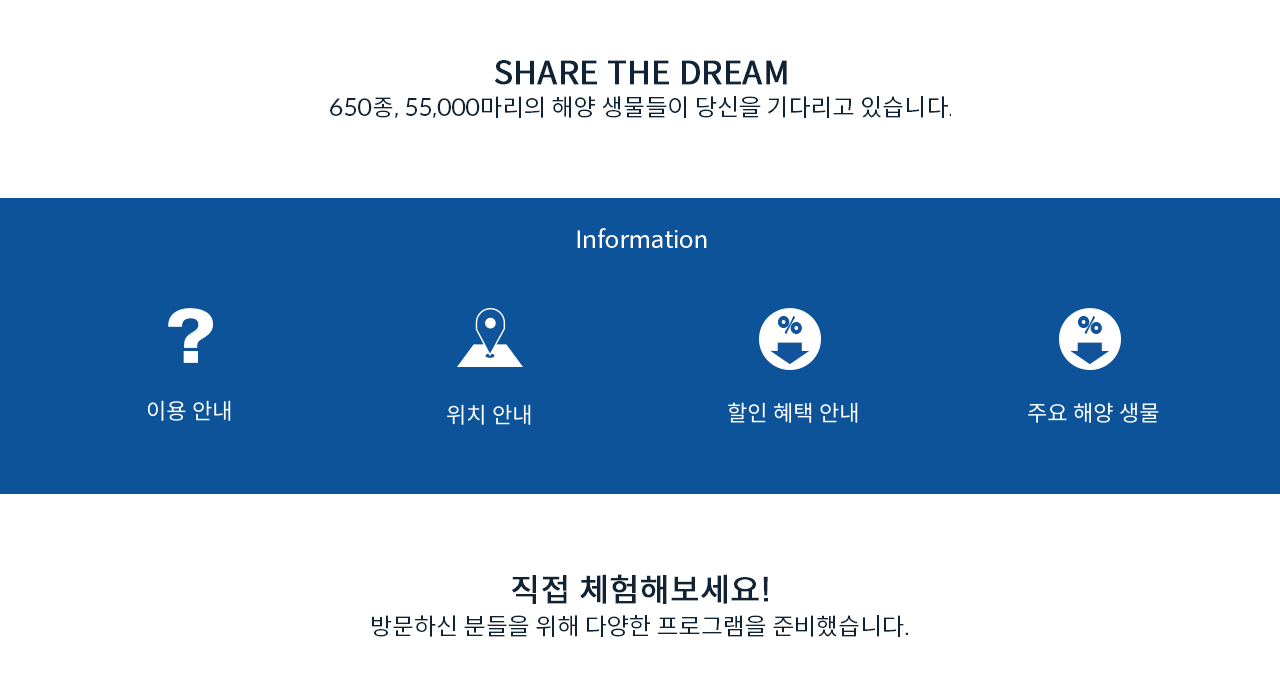
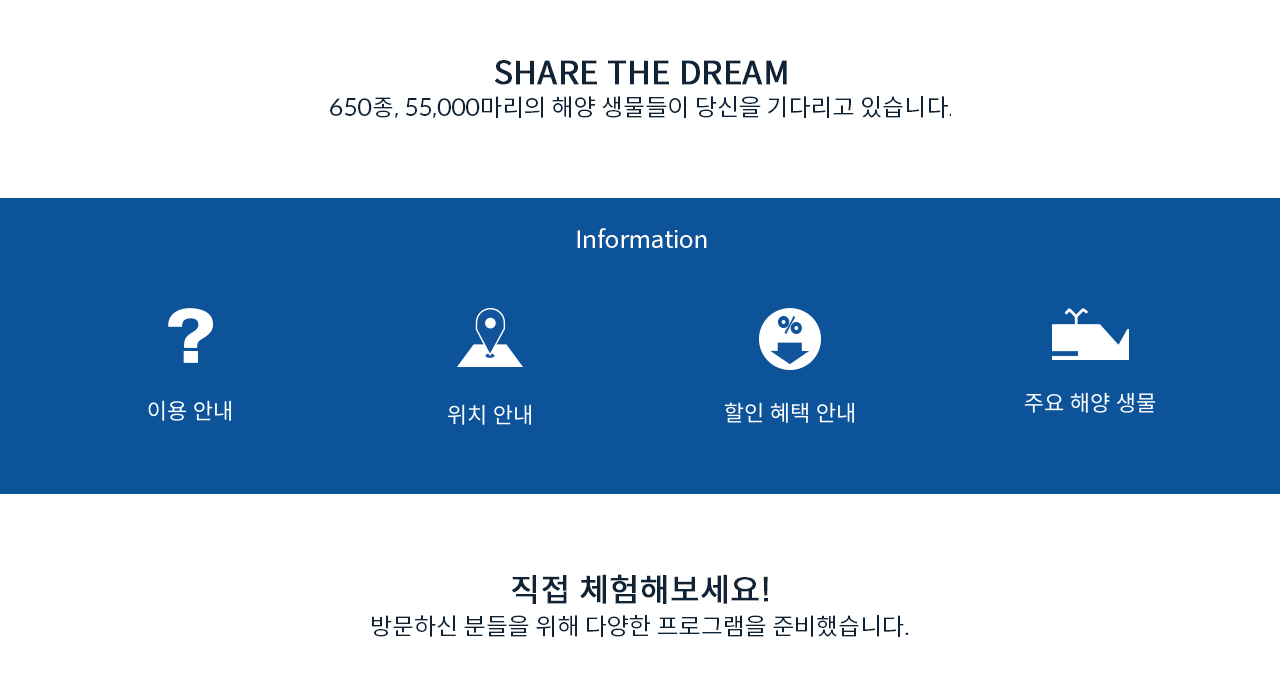
Before and after one commit to Sydneylog/aqua, a PHP site: page /project1/ in a window 1280 px wide. Shown: the part 801-1493 px from the top of the page. Run offline with PHP 8.4, Linux system fonts and the light colour scheme.

Commit message:
modify nav css

```diff
--- a/css/style.css
+++ b/css/style.css
@@ -622,7 +644,7 @@ body{
     color:white;
     font-size:22px;
     display:block;
-    width:88px;
+    text-align:center;
     position:relative;
     margin:30px auto 0;
 }
@@ -665,7 +687,7 @@ body{
     color:white;
     font-size:22px;
     display:block;
-    width:88px;
+    text-align:center;
     position:relative;
     margin:30px auto 0;
 }
@@ -708,9 +731,10 @@ body{
     color:white;
     font-size:22px;
     display:block;
-    width:140px;
-    position:relative;
-    margin:25px 0 0 76px;
+    text-align:center;
+    position:relative;
+    margin:25px auto 0;
+
 }
 .pt1_img3 a{
     display:block;
@@ -739,9 +763,9 @@ body{
     box-sizing:border-box;
 }
 .pt1_img4 span:nth-child(1){
-    background:url(../images/main_icon_61.png) no-repeat;
-    width:62px;
-    height:62px;
+    background:url(../images/main_icon_67.png) no-repeat;
+    width:77px;
+    height:52px;
     text-indent:-9999px;
     display:block;
     position:relative;
@@ -751,9 +775,10 @@ body{
     color:white;
     font-size:22px;
     display:block;
-    width:140px;
-    position:relative;
-    margin:25px 0 0 76px;
+    text-align:center;
+    position:relative;
+    margin:25px auto 0;
+
 }
 .pt1_img4 a{
     display:block;
--- a/index.php
+++ b/index.php
@@ -139,7 +139,6 @@ include "inc/session.php"
         </ul>
         <div class="m_background"></div>
     </div>
-
 </header>
 
 <main id="content" class="content">
```
Also changed, not shown: other parts of css/style.css (+47 -24 lines).
